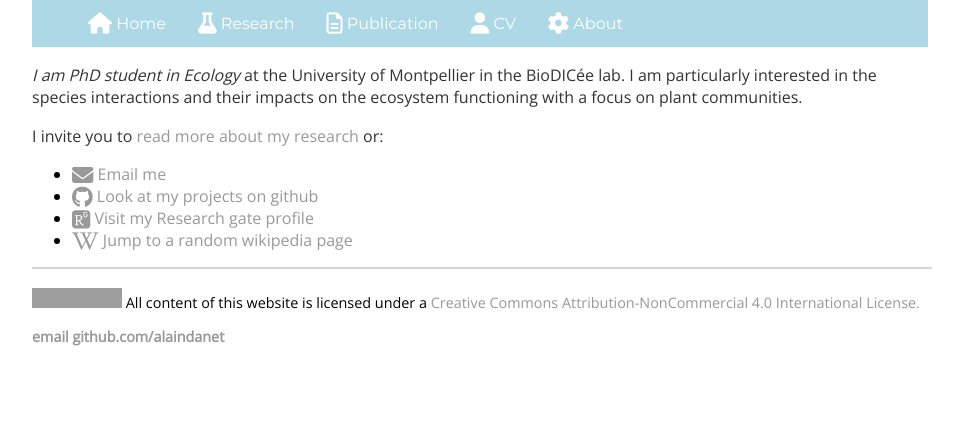
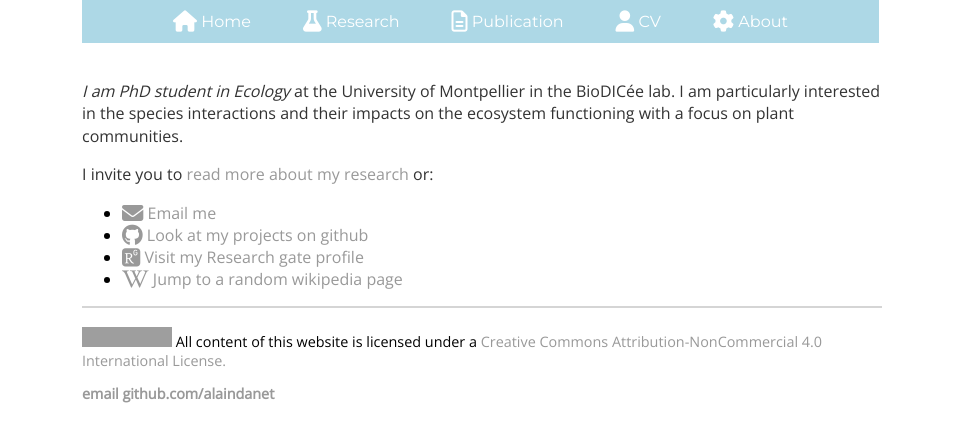
Before and after one commit to alaindanet/alaindanet.github.io, a Jekyll site: the page built from index.md, in a window 1280 px wide. Shown: the top 442 px of the page, without its empty margins (158-1121 px from the left). Built offline with Jekyll 4.4.1, drawn with Linux system fonts in a browser that asks for light colours; nearby versions of some CDN libraries; some web fonts are replaced; grey boxes are pictures that could not be loaded.

Commit message:
New layout

```diff
--- a/_includes/nav.html
+++ b/_includes/nav.html
@@ -1,3 +1,4 @@
+<nav>
     <ul>
 	<li><a href="/"><i class="fa fa-home fa-lg" aria-hidden="true"></i> Home</a></li>
 	<li><a href="/research"><i class="fa fa-flask fa-lg"
@@ -8,6 +9,6 @@
 		      aria-hidden="true"></i> CV</a></li>
 	<li><a href="/about"><i class="fa fa-cog fa-lg"
 			 aria-hidden="true"></i> About</a></li>
-    <!-- <li><a href="/blog">Blog</a></li> -->
- <!--  <li><b href="http://alaindanet.github.io/" class="fa fa-github fa-lg" aria-hidden="true"></b></li>
-</ul> -->
+    </ul>
+
+</nav>
--- a/_layouts/default.html
+++ b/_layouts/default.html
@@ -2,21 +2,23 @@
 <html>
 <script src="https://use.fontawesome.com/a2a61ecc8a.js"></script>
 <link rel="stylesheet" href="/css/academicons-1.7.0/css/academicons.min.css" />
+<script
+src="https://ajax.googleapis.com/ajax/libs/jquery/3.1.1/jquery.min.js"></script>
+
     <head>
 	<title>{{ page.title }}</title>
 	<!-- link to main stylesheet -->
      <link rel="stylesheet" type="text/css" href="/css/main.css">
+     <script src="/resources/test.js"></script>
     </head>
     <body>
-	<nav>
-	    {% include nav.html %}
-	</nav>
 
 	<div class="container">
+	    {% include nav.html %}
 
 	    {{ content }}
 
+	    {% include footer.html %}
 	</div><!-- /.container -->
-		{% include footer.html %}
     </body>
 </html>
--- a/css/main.scss
+++ b/css/main.scss
@@ -3,49 +3,43 @@
 
 @import "typo";
 
-$margin: 4em;
-
+$margin: 5em;
 
 html {
     //min-height: 100%;
     //background-size: cover;
     background-attachment: fixed;
     background-position: top center;
-    margin: $margin;
+    margin: 4em;
     margin-top: 0px;
 }
 
 body {
-    max-width: 900px;
-    margin: $margin auto;
+    max-width: 800px;
+    margin: auto;
+    margin-top:  $margin;
+    background-color: white;
 }
 
 nav {
+    padding: 0px 65px;
     background-color: lightblue;
     position: fixed;
-    max-width: 900px;
-    width:70%;
-    margin: 0px;
-    margin-top: -4em;
-    padding: 0px;
-    overflow: hidden;
+    max-width: 800px;
+    margin-top: -$margin;
     ul {
+    list-style-type: none;
     margin: 0;
-    list-style: none;
+    padding: 0;
     }
     li {
-	text-align: center;
-	display: inline;
+	float: left;
 	a {
-	    float: left;
-	    display: block;
+	    padding: 12px 26px;
+	    display:inline-block;
 	    color: white;
-	    padding: 14px 16px;
 	    text-decoration: none;
-	}
-	b{
-	    padding: 12px 10px;
-	    float: right;
+	    text-align: center;
 	}
     }
 }
@@ -92,3 +86,11 @@ ul.posts {
 ul.posts li {
     list-style: none;
 }
+
+.scrolled {
+    position: fixed !important;
+    top: 0;
+    left: 0;
+    margin: 0px;
+    width: 100%;
+}
--- /dev/null
+++ b/resources/test.js
@@ -0,0 +1,11 @@
+var mn = $(".nav");
+var mns = ".scrolled";
+var hdr = $("").outerHeight(true);
+
+$(document).scroll(function() {
+    if( $(this).scrollTop()>0) {
+            mn.addClass(mns);
+        } else {
+            mn.removeClass(mns);
+        }
+});
```
Lines whose indentation alone changed are shown as unchanged.
